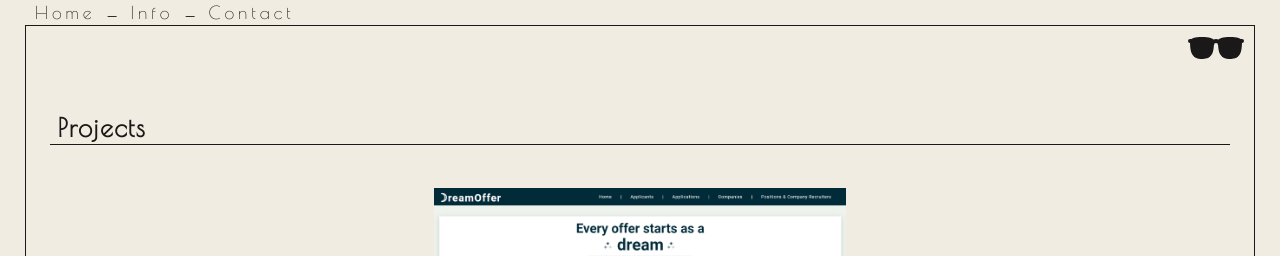
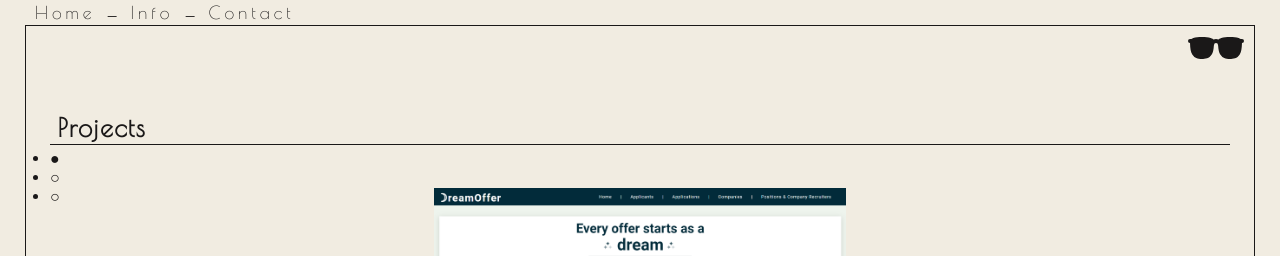
Before and after one commit to dreniff3/personal-portfolio, a React (Vite) app: page /projects in a window 1280 px wide. Shown: the top 256 px of the page. Built offline with nearby package versions, Linux system fonts and the light colour scheme; a web font is replaced by a local one.

Commit message:
Added dots

```diff
--- a/src/components/Carousel.jsx
+++ b/src/components/Carousel.jsx
@@ -86,6 +86,19 @@ const Carousel = () => {
             >
                 <FiChevronLeft />
             </button>
+
+            <div className="dots">
+                {list.map((project, index) => {
+                        return (
+                            <ul>
+                                <li key={index} className={index === currentProject ? "dot filled-dot" : "dot empty-dot"}>
+                                    {index === currentProject ? "● " : "○ "}
+                                </li>
+                            </ul>
+                        );
+                    })}
+            </div>
+
             <button
                 type="button"
                 className="next"
```
